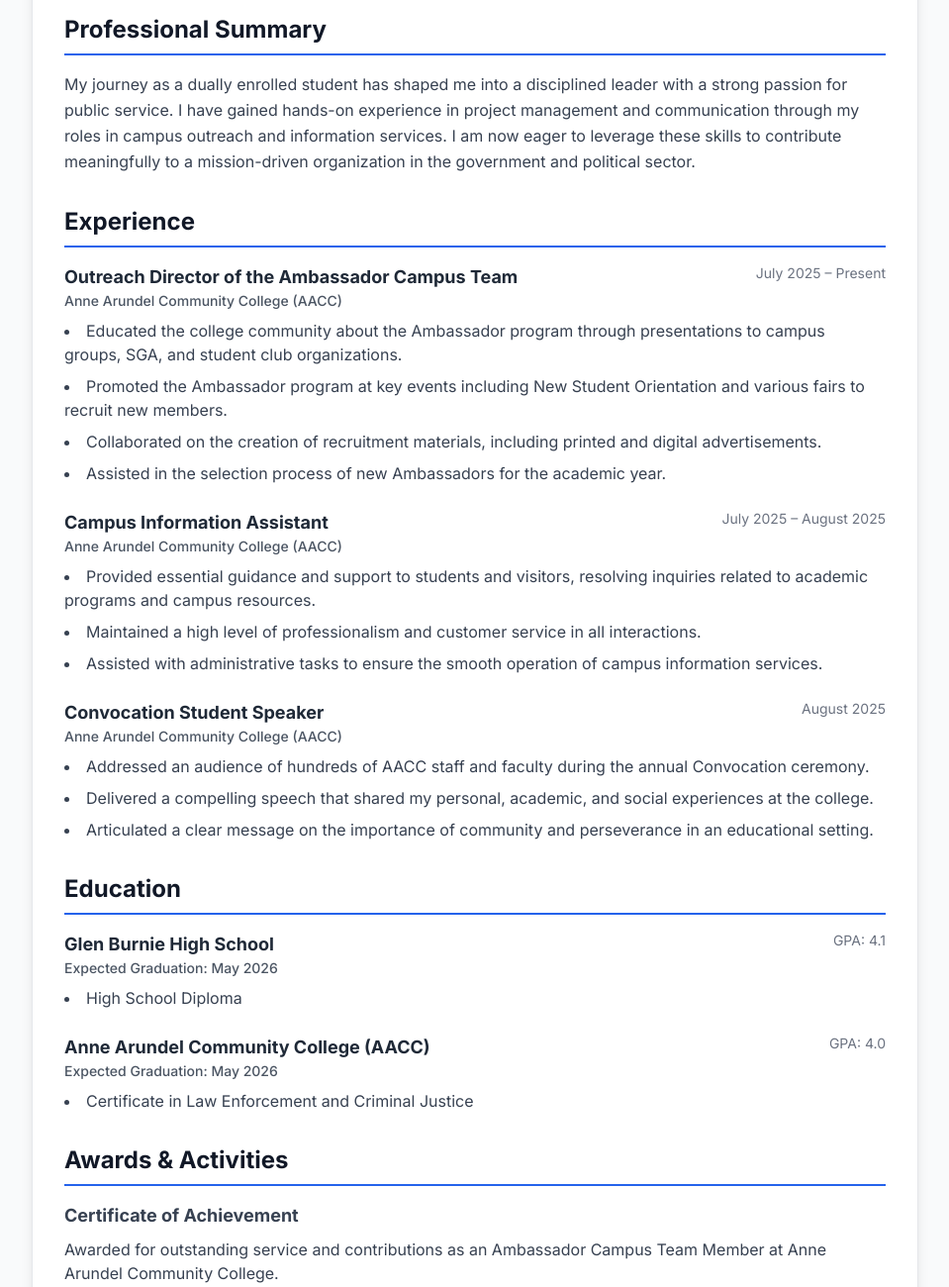
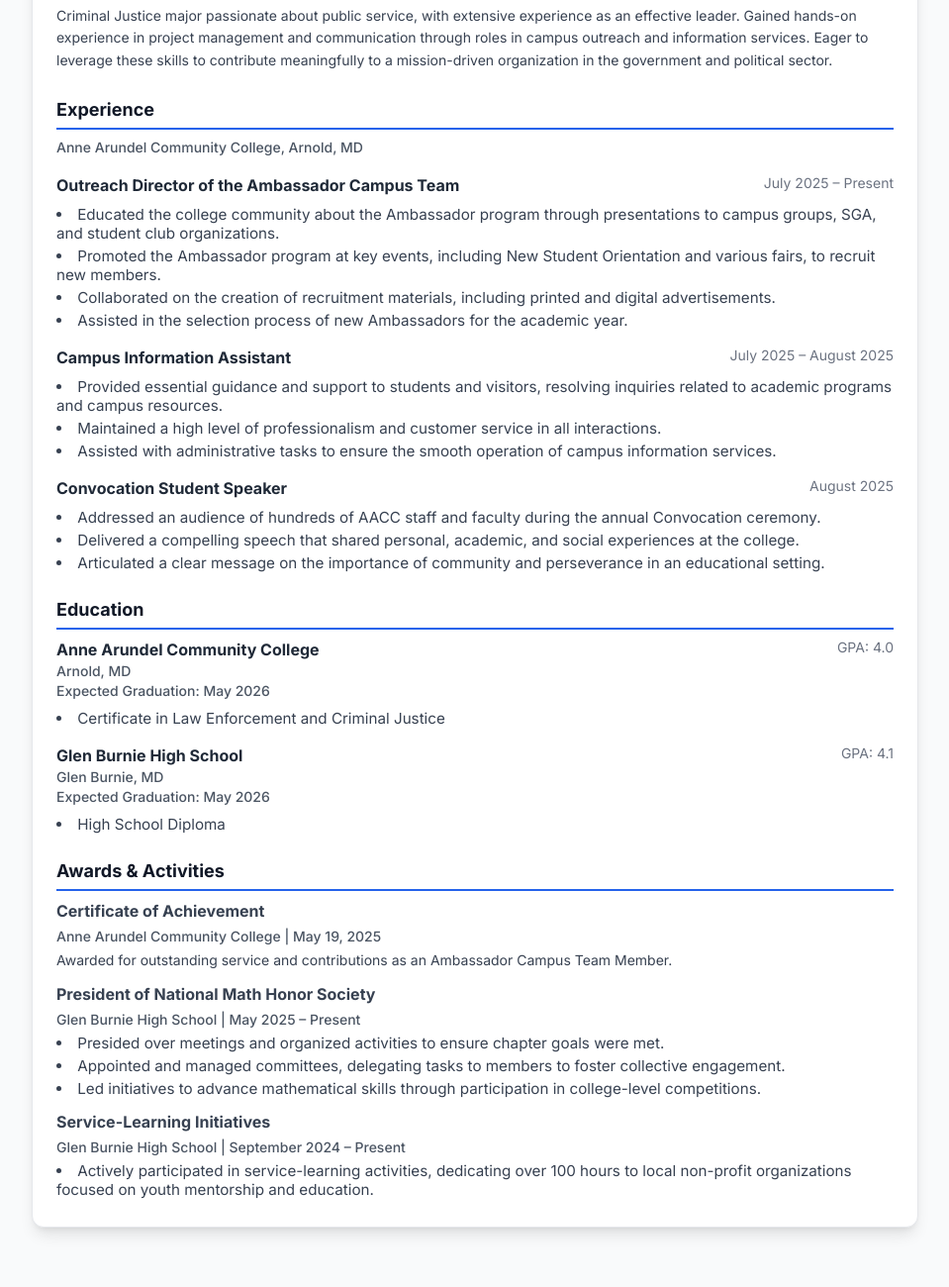
Before and after one commit to victoraigbedion1-hue/victoraigbedion1-hue.github.io, a plain HTML site: page index.html in a window 1280 px wide. Shown: the part 220-1520 px from the top of the page at 99% size, without its empty margins (160-1119 px from the left). After the commit the page ends 1492 px from the top, so only its background shows below. Drawn offline with nearby package versions, Linux system fonts and the light colour scheme.

Commit message:
Update index.html

```diff
--- a/index.html
+++ b/index.html
@@ -1,337 +1,192 @@
 <!DOCTYPE html>
-
 <html lang="en">
-
 <head>
-
     <meta charset="UTF-8">
-
     <meta name="viewport" content="width=device-width, initial-scale=1.0">
-
     <title>Victor Aigbedion - Resume</title>
-
     <!-- Use Tailwind CSS for a clean, professional design -->
-
     <script src="https://cdn.tailwindcss.com"></script>
-
     <style>
-
         @import url('https://fonts.googleapis.com/css2?family=Inter:wght@400;500;600;700&display=swap');
-
         body {
-
             font-family: 'Inter', sans-serif;
-
+            /* Adjust spacing and font size for a more compact, one-page resume */
+            font-size: 0.95rem;
+            line-height: 1.4;
             background-color: #f8fafc;
-
         }
-
+        .container {
+            /* Reduce padding for a tighter, more print-friendly layout */
+            padding: 1.5rem;
+        }
+        ul.list-disc {
+            margin-top: 0.5rem;
+        }
+        ul.list-disc > li {
+            line-height: 1.25;
+            margin-bottom: 0.25rem;
+        }
     </style>
-
 </head>
-
 <body class="bg-gray-50 text-gray-800">
 
-
     <!-- Main container for the resume content -->
-
-<div class="max-w-4xl mx-auto p-8 bg-white shadow-lg rounded-xl my-8 border border-gray-200">
-
+    <div class="max-w-4xl mx-auto container bg-white shadow-lg rounded-xl my-8 border border-gray-200">
 
         <!-- Header Section with Contact Info -->
+        <header class="text-center pb-4">
+            <h1 class="text-3xl font-bold text-gray-900 leading-tight">Victor Aigbedion</h1>
+            <p class="text-base text-gray-600 mt-1">Public Service | Leadership | Project Management</p>
+            <div class="flex justify-center flex-wrap gap-4 mt-2 text-gray-500 text-sm">
+                <span>
+                    <svg xmlns="http://www.w3.org/2000/svg" class="h-4 w-4 inline-block mr-1 text-blue-600" fill="none" viewBox="0 0 24 24" stroke="currentColor" stroke-width="2">
+                        <path stroke-linecap="round" stroke-linejoin="round" d="M17.657 16.657L13.414 20.9a1.998 1.998 0 01-2.827 0l-4.244-4.243a8 8 0 1111.314 0z" />
+                        <path stroke-linecap="round" stroke-linejoin="round" d="M15 11a3 3 0 11-6 0 3 3 0 016 0z" />
+                    </svg>
+                    Glen Burnie, MD
+                </span>
+                <span class="text-blue-600">•</span>
+                <span>
+                    <svg xmlns="http://www.w3.org/2000/svg" class="h-4 w-4 inline-block mr-1 text-blue-600" fill="none" viewBox="0 0 24 24" stroke="currentColor" stroke-width="2">
+                        <path stroke-linecap="round" stroke-linejoin="round" d="M3 5a2 2 0 012-2h3.28a1 1 0 01.948.684l1.498 4.493a1 1 0 01-.502 1.21l-2.257 1.13a11.042 11.042 0 005.516 5.516l1.13-2.257a1 1 0 011.21-.502l4.493 1.498a1 1 0 01.684.949V19a2 2 0 01-2 2h-1C9.716 21 3 14.284 3 6V5z" />
+                    </svg>
+                    301-920-4018
+                </span>
+                <span class="text-blue-600">•</span>
+                <span>
+                    <svg xmlns="http://www.w3.org/2000/svg" class="h-4 w-4 inline-block mr-1 text-blue-600" fill="none" viewBox="0 0 24 24" stroke="currentColor" stroke-width="2">
+                        <path stroke-linecap="round" stroke-linejoin="round" d="M3 8l7.89 5.26a2 2 0 002.22 0L21 8M5 19h14a2 2 0 002-2V7a2 2 0 00-2-2H5a2 2 0 00-2 2v10a2 2 0 002 2z" />
+                    </svg>
+                    victor.aigbedion1@gmail.com
+                </span>
+                <span class="text-blue-600">•</span>
+                <a href="https://linkedin.com/in/victor-aigbedion" class="hover:text-gray-800 transition duration-300" target="_blank">
+                    <svg xmlns="http://www.w3.org/2000/svg" class="h-4 w-4 inline-block mr-1 text-blue-600" fill="currentColor" viewBox="0 0 24 24">
+                        <path d="M19 0h-14c-2.761 0-5 2.239-5 5v14c0 2.761 2.239 5 5 5h14c2.762 0 5-2.239 5-5v-14c0-2.761-2.238-5-5-5zm-11 19h-3v-11h3v11zm-1.5-12.268c-.966 0-1.75-.79-1.75-1.763s.784-1.763 1.75-1.763 1.75.79 1.75 1.763-.783 1.763-1.75 1.763zm13.5 12.268h-3v-5.604c0-3.368-4-3.113-4 0v5.604h-3v-11h3v1.765c1.396-2.586 7-2.762 7 2.404v6.831z"/>
+                    </svg>
+                    LinkedIn
+                </a>
+            </div>
+        </header>
 
-<header class="text-center pb-6">
+        <!-- Professional Summary Section -->
+        <section class="mt-4">
+            <h2 class="text-lg font-bold text-gray-900 pb-1 border-b-2 border-blue-600">Professional Summary</h2>
+            <p class="mt-2 text-gray-700 leading-relaxed text-sm">
+                Criminal Justice major passionate about public service, with extensive experience as an effective leader. Gained hands-on experience in project management and communication through roles in campus outreach and information services. Eager to leverage these skills to contribute meaningfully to a mission-driven organization in the government and political sector.
+            </p>
+        </section>
 
-<h1 class="text-4xl font-bold text-gray-900 leading-tight">Victor Aigbedion</h1>
+        <!-- Experience Section -->
+        <section class="mt-6">
+            <h2 class="text-lg font-bold text-gray-900 pb-1 border-b-2 border-blue-600">Experience</h2>
 
-<p class="text-lg text-gray-600 mt-2">Public Service | Leadership | Project Management</p>
+            <!-- Since all roles are at AACC, we will consolidate the institution name at the top of this section as requested -->
+            <p class="text-sm font-medium text-gray-600 mt-2 mb-4">
+                Anne Arundel Community College, Arnold, MD
+            </p>
 
-<div class="flex justify-center flex-wrap gap-4 mt-4 text-gray-500">
-
-<span>
-
-<svg xmlns="http://www.w3.org/2000/svg" class="h-4 w-4 inline-block mr-1 text-blue-600" fill="none" viewBox="0 0 24 24" stroke="currentColor" stroke-width="2">
-
-<path stroke-linecap="round" stroke-linejoin="round" d="M17.657 16.657L13.414 20.9a1.998 1.998 0 01-2.827 0l-4.244-4.243a8 8 0 1111.314 0z" />
-
-<path stroke-linecap="round" stroke-linejoin="round" d="M15 11a3 3 0 11-6 0 3 3 0 016 0z" />
-
-</svg>
-
-Glen Burnie, MD
-
-</span>
-
-<span class="text-blue-600">•</span>
-
-<span>
-
-<svg xmlns="http://www.w3.org/2000/svg" class="h-4 w-4 inline-block mr-1 text-blue-600" fill="none" viewBox="0 0 24 24" stroke="currentColor" stroke-width="2">
-
-<path stroke-linecap="round" stroke-linejoin="round" d="M3 5a2 2 0 012-2h3.28a1 1 0 01.948.684l1.498 4.493a1 1 0 01-.502 1.21l-2.257 1.13a11.042 11.042 0 005.516 5.516l1.13-2.257a1 1 0 011.21-.502l4.493 1.498a1 1 0 01.684.949V19a2 2 0 01-2 2h-1C9.716 21 3 14.284 3 6V5z" />
-
-</svg>
-
-301-920-4018
-
-</span>
-
-<span class="text-blue-600">•</span>
-
-<span>
-
-<svg xmlns="http://www.w3.org/2000/svg" class="h-4 w-4 inline-block mr-1 text-blue-600" fill="none" viewBox="0 0 24 24" stroke="currentColor" stroke-width="2">
-
-<path stroke-linecap="round" stroke-linejoin="round" d="M3 8l7.89 5.26a2 2 0 002.22 0L21 8M5 19h14a2 2 0 002-2V7a2 2 0 00-2-2H5a2 2 0 00-2 2v10a2 2 0 002 2z" />
-
-</svg>
-
-victor.aigbedion1@gmail.com
-
-</span>
-
-<span class="text-blue-600">•</span>
-
-<a href="https://linkedin.com/in/victor-aigbedion" class="hover:text-gray-800 transition duration-300" target="_blank">
-
-<svg xmlns="http://www.w3.org/2000/svg" class="h-4 w-4 inline-block mr-1 text-blue-600" fill="currentColor" viewBox="0 0 24 24">
-
-<path d="M19 0h-14c-2.761 0-5 2.239-5 5v14c0 2.761 2.239 5 5 5h14c2.762 0 5-2.239 5-5v-14c0-2.761-2.238-5-5-5zm-11 19h-3v-11h3v11zm-1.5-12.268c-.966 0-1.75-.79-1.75-1.763s.784-1.763 1.75-1.763 1.75.79 1.75 1.763-.783 1.763-1.75 1.763zm13.5 12.268h-3v-5.604c0-3.368-4-3.113-4 0v5.604h-3v-11h3v1.765c1.396-2.586 7-2.762 7 2.404v6.831z"/>
-
-</svg>
-
-LinkedIn
-
-</a>
-
+            <!-- Role: Outreach Director -->
+            <div class="mt-2">
+                <div class="flex justify-between items-start">
+                    <h3 class="text-base font-bold">Outreach Director of the Ambassador Campus Team</h3>
+                    <span class="text-sm text-gray-500">July 2025 – Present</span>
+                </div>
+                <ul class="list-disc list-inside mt-2 space-y-1 text-gray-700">
+                    <li>Educated the college community about the Ambassador program through presentations to campus groups, SGA, and student club organizations.</li>
+                    <li>Promoted the Ambassador program at key events, including New Student Orientation and various fairs, to recruit new members.</li>
+                    <li>Collaborated on the creation of recruitment materials, including printed and digital advertisements.</li>
+                    <li>Assisted in the selection process of new Ambassadors for the academic year.</li>
+                </ul>
             </div>
 
-</header>
-
-
-<!-- Professional Summary Section -->
-
-<section class="mt-6">
-
-<h2 class="text-2xl font-bold text-gray-900 pb-2 border-b-2 border-blue-600">Professional Summary</h2>
-
-<p class="mt-4 text-gray-700 leading-relaxed">
-
-My journey as a dually enrolled student has shaped me into a disciplined leader with a strong passion for public service. I have gained hands-on experience in project management and communication through my roles in campus outreach and information services. I am now eager to leverage these skills to contribute meaningfully to a mission-driven organization in the government and political sector.
-
-</p>
-
-</section>
-
-
-<!-- Experience Section -->
-
-<section class="mt-8">
-
-<h2 class="text-2xl font-bold text-gray-900 pb-2 border-b-2 border-blue-600">Experience</h2>
-
-
-<!-- Role: Outreach Director -->
-
+            <!-- Role: Campus Information Assistant -->
             <div class="mt-4">
-
                 <div class="flex justify-between items-start">
-
-<div>
-
-<h3 class="text-lg font-bold">Outreach Director of the Ambassador Campus Team</h3>
-
-<p class="text-sm font-medium text-gray-600">Anne Arundel Community College (AACC)</p>
-
+                    <h3 class="text-base font-bold">Campus Information Assistant</h3>
+                    <span class="text-sm text-gray-500">July 2025 – August 2025</span>
+                </div>
+                <ul class="list-disc list-inside mt-2 space-y-1 text-gray-700">
+                    <li>Provided essential guidance and support to students and visitors, resolving inquiries related to academic programs and campus resources.</li>
+                    <li>Maintained a high level of professionalism and customer service in all interactions.</li>
+                    <li>Assisted with administrative tasks to ensure the smooth operation of campus information services.</li>
+                </ul>
             </div>
 
-<span class="text-sm text-gray-500">July 2025 – Present</span>
-
+            <!-- Role: Student Speaker -->
+            <div class="mt-4">
+                <div class="flex justify-between items-start">
+                    <h3 class="text-base font-bold">Convocation Student Speaker</h3>
+                    <span class="text-sm text-gray-500">August 2025</span>
                 </div>
-
-<ul class="list-disc list-inside mt-2 space-y-2 text-gray-700">
-
-<li>Educated the college community about the Ambassador program through presentations to campus groups, SGA, and student club organizations.</li>
-
-<li>Promoted the Ambassador program at key events including New Student Orientation and various fairs to recruit new members.</li>
-
-<li>Collaborated on the creation of recruitment materials, including printed and digital advertisements.</li>
-
-<li>Assisted in the selection process of new Ambassadors for the academic year.</li>
-
+                <ul class="list-disc list-inside mt-2 space-y-1 text-gray-700">
+                    <li>Addressed an audience of hundreds of AACC staff and faculty during the annual Convocation ceremony.</li>
+                    <li>Delivered a compelling speech that shared personal, academic, and social experiences at the college.</li>
+                    <li>Articulated a clear message on the importance of community and perseverance in an educational setting.</li>
                 </ul>
-
-</div>
-
-
-<!-- Role: Campus Information Assistant -->
-
-<div class="mt-6">
-
-<div class="flex justify-between items-start">
-
-<div>
-
-<h3 class="text-lg font-bold">Campus Information Assistant</h3>
-
-<p class="text-sm font-medium text-gray-600">Anne Arundel Community College (AACC)</p>
-
-</div>
-
-<span class="text-sm text-gray-500">July 2025 – August 2025</span>
-
-</div>
-
-<ul class="list-disc list-inside mt-2 space-y-2 text-gray-700">
-
-<li>Provided essential guidance and support to students and visitors, resolving inquiries related to academic programs and campus resources.</li>
-
-<li>Maintained a high level of professionalism and customer service in all interactions.</li>
-
-<li>Assisted with administrative tasks to ensure the smooth operation of campus information services.</li>
-
-</ul>
-
-</div>
-
-
-<!-- Role: Student Speaker -->
-
-<div class="mt-6">
-
-<div class="flex justify-between items-start">
-
-<div>
-
-<h3 class="text-lg font-bold">Convocation Student Speaker</h3>
-
-<p class="text-sm font-medium text-gray-600">Anne Arundel Community College (AACC)</p>
-
-</div>
-
-<span class="text-sm text-gray-500">August 2025</span>
-
-</div>
-
-<ul class="list-disc list-inside mt-2 space-y-2 text-gray-700">
-
-<li>Addressed an audience of hundreds of AACC staff and faculty during the annual Convocation ceremony.</li>
-
-<li>Delivered a compelling speech that shared my personal, academic, and social experiences at the college.</li>
-
-<li>Articulated a clear message on the importance of community and perseverance in an educational setting.</li>
-
-</ul>
-
             </div>
 
         </section>
 
-
         <!-- Education Section -->
-
-<section class="mt-8">
-
-<h2 class="text-2xl font-bold text-gray-900 pb-2 border-b-2 border-blue-600">Education</h2>
-
+        <section class="mt-6">
+            <h2 class="text-lg font-bold text-gray-900 pb-1 border-b-2 border-blue-600">Education</h2>
+            <!-- Reordered to put AACC first -->
+            <div class="mt-2">
+                <div class="flex justify-between items-start">
+                    <div>
+                        <h3 class="text-base font-bold">Anne Arundel Community College</h3>
+                        <p class="text-sm font-medium text-gray-600">Arnold, MD</p>
+                        <p class="text-sm font-medium text-gray-600">Expected Graduation: May 2026</p>
+                    </div>
+                    <span class="text-sm text-gray-500">GPA: 4.0</span>
+                </div>
+                <ul class="list-disc list-inside mt-1 space-y-1 text-gray-700">
+                    <li>Certificate in Law Enforcement and Criminal Justice</li>
+                </ul>
+            </div>
             <div class="mt-4">
-
                 <div class="flex justify-between items-start">
-
                     <div>
-
-<h3 class="text-lg font-bold">Glen Burnie High School</h3>
-
+                        <h3 class="text-base font-bold">Glen Burnie High School</h3>
+                        <p class="text-sm font-medium text-gray-600">Glen Burnie, MD</p>
                         <p class="text-sm font-medium text-gray-600">Expected Graduation: May 2026</p>
-
                     </div>
-
                     <span class="text-sm text-gray-500">GPA: 4.1</span>
-
                 </div>
-
-<ul class="list-disc list-inside mt-2 space-y-1 text-gray-700">
-
+                <ul class="list-disc list-inside mt-1 space-y-1 text-gray-700">
                     <li>High School Diploma</li>
-
                 </ul>
-
             </div>
-
-<div class="mt-6">
-
-<div class="flex justify-between items-start">
-
-<div>
-
-<h3 class="text-lg font-bold">Anne Arundel Community College (AACC)</h3>
-
-<p class="text-sm font-medium text-gray-600">Expected Graduation: May 2026</p>
-
-</div>
-
-<span class="text-sm text-gray-500">GPA: 4.0</span>
-
-</div>
-
-<ul class="list-disc list-inside mt-2 space-y-1 text-gray-700">
-
-<li>Certificate in Law Enforcement and Criminal Justice</li>
-
-</ul>
-
-</div>
-
         </section>
 
-
         <!-- Awards & Activities -->
-
-<section class="mt-8">
-
-<h2 class="text-2xl font-bold text-gray-900 pb-2 border-b-2 border-blue-600">Awards & Activities</h2>
-
-<div class="mt-4 space-y-2 text-gray-700">
-
-<h3 class="text-lg font-bold">Certificate of Achievement</h3>
-
-<p>Awarded for outstanding service and contributions as an Ambassador Campus Team Member at Anne Arundel Community College.</p>
-
+        <section class="mt-6">
+            <h2 class="text-lg font-bold text-gray-900 pb-1 border-b-2 border-blue-600">Awards & Activities</h2>
+            <div class="mt-2 space-y-1 text-gray-700">
+                <h3 class="text-base font-bold">Certificate of Achievement</h3>
+                <p class="text-sm font-medium text-gray-600">Anne Arundel Community College | May 19, 2025</p>
+                <p class="text-sm">Awarded for outstanding service and contributions as an Ambassador Campus Team Member.</p>
             </div>
-
-<div class="mt-4 space-y-2 text-gray-700">
-
-<h3 class="text-lg font-bold">President of National Math Honor Society</h3>
-
-<ul class="list-disc list-inside mt-2 space-y-2 text-gray-700">
-
+            <div class="mt-3 space-y-1 text-gray-700">
+                <h3 class="text-base font-bold">President of National Math Honor Society</h3>
+                <p class="text-sm font-medium text-gray-600">Glen Burnie High School | May 2025 – Present</p>
+                <ul class="list-disc list-inside mt-1 space-y-1 text-gray-700">
                     <li>Presided over meetings and organized activities to ensure chapter goals were met.</li>
-
                     <li>Appointed and managed committees, delegating tasks to members to foster collective engagement.</li>
-
                     <li>Led initiatives to advance mathematical skills through participation in college-level competitions.</li>
-
                 </ul>
-
             </div>
-
-<div class="mt-4 space-y-2 text-gray-700">
-
-<h3 class="text-lg font-bold">Service-Learning Initiatives</h3>
-
-<ul class="list-disc list-inside mt-2 space-y-2 text-gray-700">
-
+            <div class="mt-3 space-y-1 text-gray-700">
+                <h3 class="text-base font-bold">Service-Learning Initiatives</h3>
+                <p class="text-sm font-medium text-gray-600">Glen Burnie High School | September 2024 – Present</p>
+                <ul class="list-disc list-inside mt-1 space-y-1 text-gray-700">
                     <li>Actively participated in service-learning activities, dedicating over 100 hours to local non-profit organizations focused on youth mentorship and education.</li>
-
                 </ul>
-
             </div>
-
         </section>
 
     </div>
 
-
 </body>
-
 </html>
```
Lines whose indentation alone changed are shown as unchanged.
